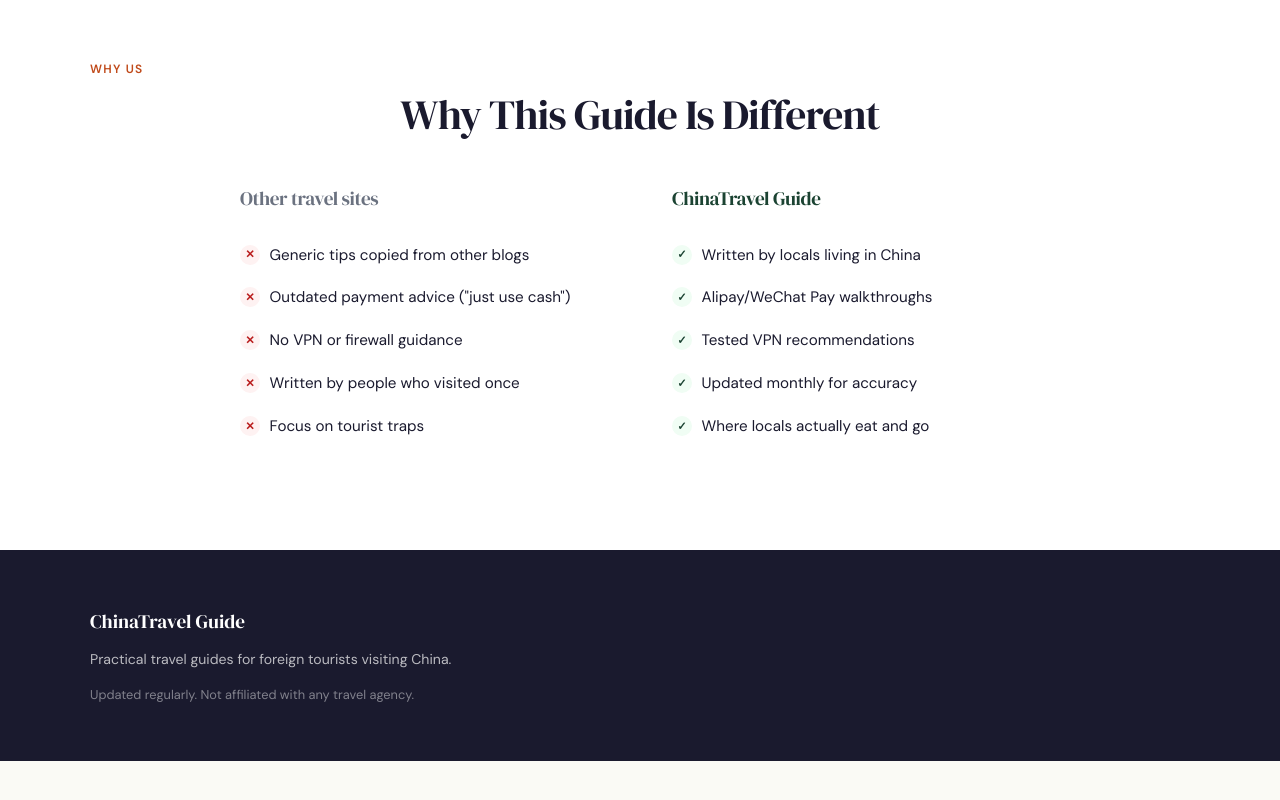
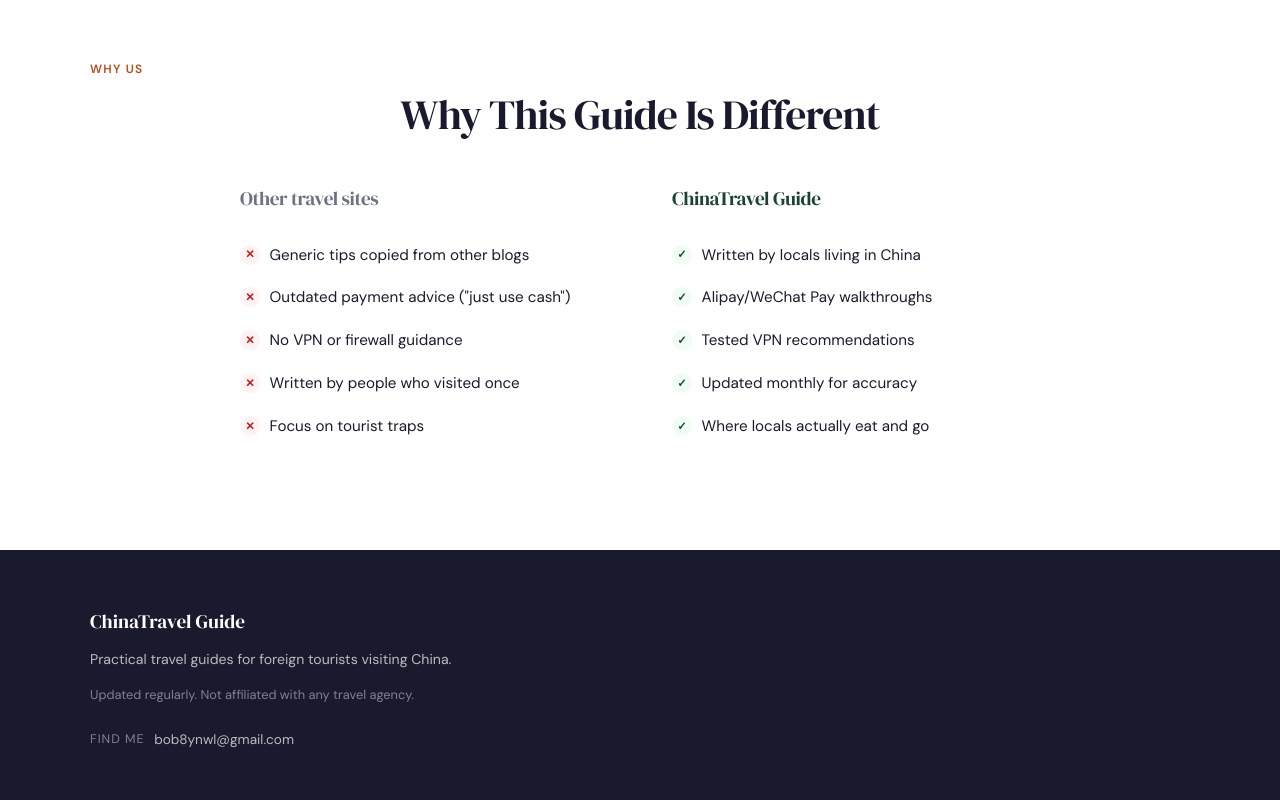
Before and after one commit to zhangluka/china-travel-guide, a Next.js app: page / in a window 1280 px wide. Shown: the part 3745-4545 px from the top of the page. Before the commit the page ends 4506 px from the top, so only its background shows below. Built offline with nearby package versions, Linux system fonts and the light colour scheme.

Commit message:
feat: add footer findme

```diff
--- a/src/app/globals.css
+++ b/src/app/globals.css
@@ -555,6 +555,31 @@ img {
   margin-bottom: 0.75rem;
 }
 
+.footer-find-me {
+  margin-top: 1.5rem;
+  display: flex;
+  align-items: center;
+  gap: 0.6rem;
+}
+
+.footer-find-me-label {
+  font-size: 0.78rem;
+  text-transform: uppercase;
+  letter-spacing: 0.08em;
+  color: rgba(255,255,255,0.45);
+}
+
+.footer-find-me a {
+  font-size: 0.85rem;
+  color: rgba(255,255,255,0.7);
+  text-decoration: none;
+  transition: color 0.2s;
+}
+
+.footer-find-me a:hover {
+  color: #fff;
+}
+
 .site-footer p {
   font-size: 0.88rem;
   line-height: 1.65;
--- a/src/components/Footer.tsx
+++ b/src/components/Footer.tsx
@@ -7,6 +7,10 @@ export default function Footer() {
         <p style={{ marginTop: '0.75rem', fontSize: '0.8rem', color: 'rgba(255,255,255,0.45)' }}>
           Updated regularly. Not affiliated with any travel agency.
         </p>
+        <div className="footer-find-me">
+          <span className="footer-find-me-label">Find Me</span>
+          <a href="mailto:bob8ynwl@gmail.com">bob8ynwl@gmail.com</a>
+        </div>
       </div>
     </footer>
   )
```
